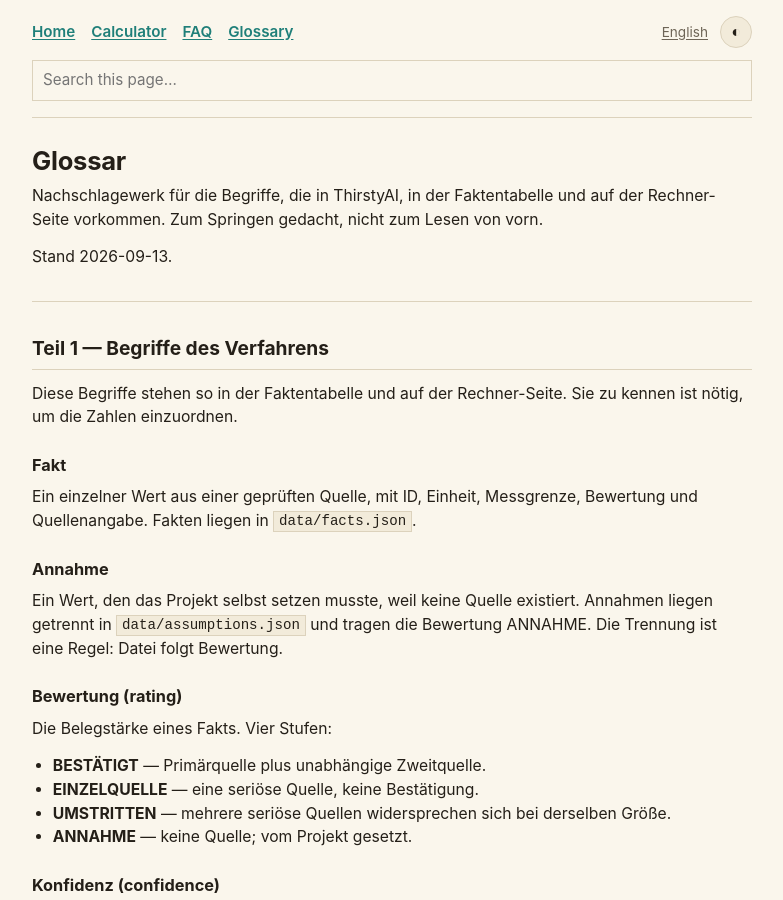
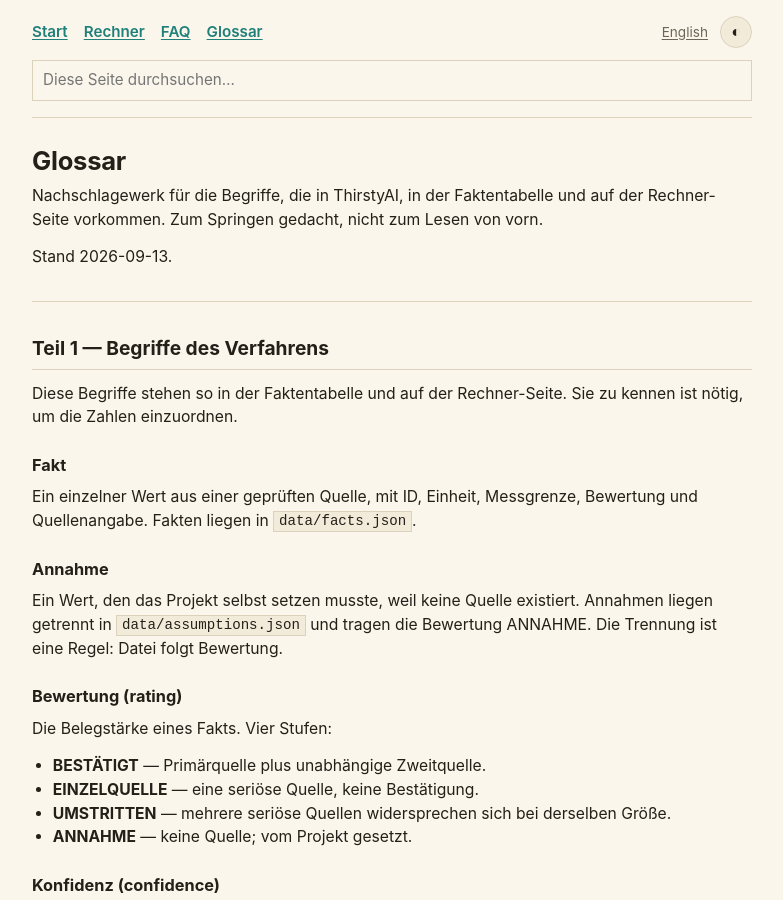
Before and after one commit to Ascent04/ThirstyAI, a Jekyll site: the page built from docs/glossary-de.md, in a window 1280 px wide and 900 px high. Shown: the whole window, without its empty margins (248-1031 px from the left). Built offline with Jekyll 4.4.1, drawn with Linux system fonts in a browser that asks for light colours; our own code applies the rules of GitHub Pages for plain Markdown files.

Commit message:
Docs: German header navigation and search placeholder on lang=de pages; explicit layout and lang in FAQ/glossary front matter

```diff
--- a/docs/_layouts/default.html
+++ b/docs/_layouts/default.html
@@ -24,10 +24,17 @@
 <body>
 <header class="site-header">
   <nav class="site-nav">
+    {% if page.lang == "de" %}
+    <a href="{{ site.baseurl }}/index-de.html">Start</a>
+    <a href="{{ site.baseurl }}/calculator/index-de.html">Rechner</a>
+    <a href="{{ site.baseurl }}/faq-de.html">FAQ</a>
+    <a href="{{ site.baseurl }}/glossary-de.html">Glossar</a>
+    {% else %}
     <a href="{{ site.baseurl }}/">Home</a>
     <a href="{{ site.baseurl }}/calculator/">Calculator</a>
     <a href="{{ site.baseurl }}/faq.html">FAQ</a>
     <a href="{{ site.baseurl }}/glossary.html">Glossary</a>
+    {% endif %}
   </nav>
   <div class="site-controls">
     {% assign base = page.name | remove: ".md" %}
@@ -50,7 +57,11 @@
     {% endif %}
     <button type="button" id="theme-toggle" aria-label="Toggle dark mode">&#9680;</button>
   </div>
+  {% if page.lang == "de" %}
+  <input type="search" id="site-search" placeholder="Diese Seite durchsuchen…" aria-label="Diese Seite durchsuchen">
+  {% else %}
   <input type="search" id="site-search" placeholder="Search this page…" aria-label="Search this page">
+  {% endif %}
 </header>
 <main id="page-content">
 {{ content }}
```
Also changed, not shown: docs/faq-de.md (+2 -0 lines), docs/faq.md (+1 -0 lines), docs/glossary-de.md (+2 -0 lines), docs/glossary.md (+1 -0 lines).
